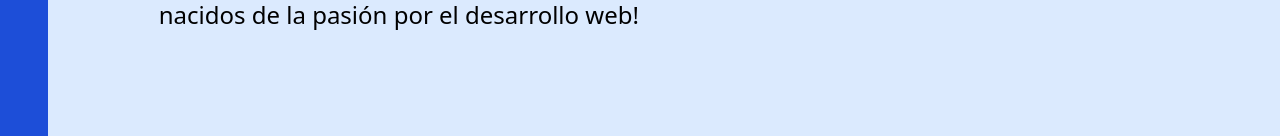
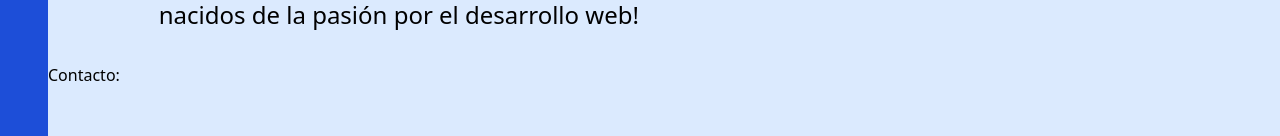
Before and after one commit to irenealcaine/el-rincon-de-no-pensar, a React (Create React App) app: page / in a window 1280 px wide. Shown: the part 661-797 px from the top of the page. Built offline with nearby package versions, Linux system fonts and the light colour scheme.

Commit message:
Update Home.jsx

```diff
--- a/src/Pages/Home.jsx
+++ b/src/Pages/Home.jsx
@@ -14,6 +14,7 @@ const Home = () => {
       <Subtitle subtitle={introduction1} />
       <ListItems mapItems={menuItems} />
       <Subtitle subtitle={introduction2} />
+      <p>Contacto:</p>
     </div>
   );
 };
```
